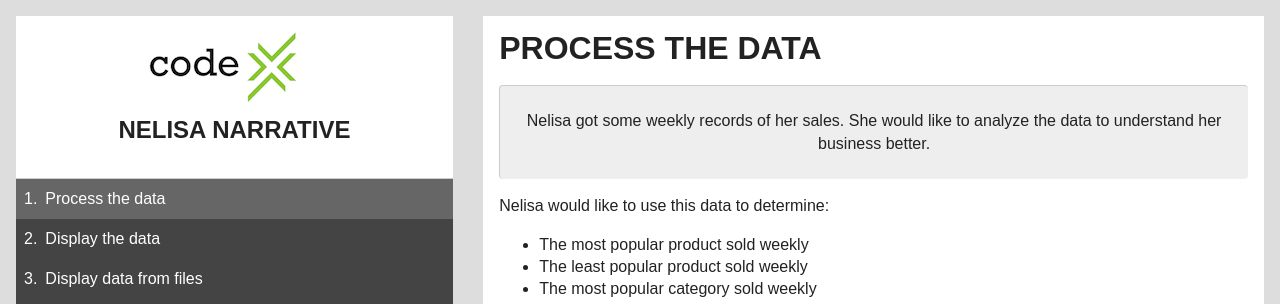
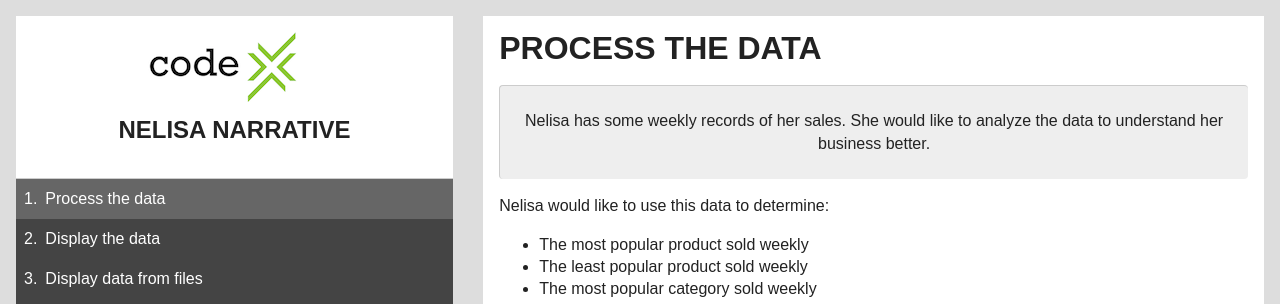
Before and after one commit to codex-academy/Nelisa, a Jekyll site: the page built from 1_Process_the_data.md, in a window 1280 px wide. Shown: the top 304 px of the page. Built offline with Jekyll 4.4.1, drawn with Linux system fonts in a browser that asks for light colours.

Commit message:
Update 1_Process_the_data.md
Grammar update

```diff
--- a/1_Process_the_data.md
+++ b/1_Process_the_data.md
@@ -5,7 +5,7 @@ title: Process the data
 
 # Process the data
 
-> Nelisa got some weekly records of her sales. She would like to analyze the data to understand her business better.
+> Nelisa has some weekly records of her sales. She would like to analyze the data to understand her business better.
 
 Nelisa would like to use this data to determine:
 
```
